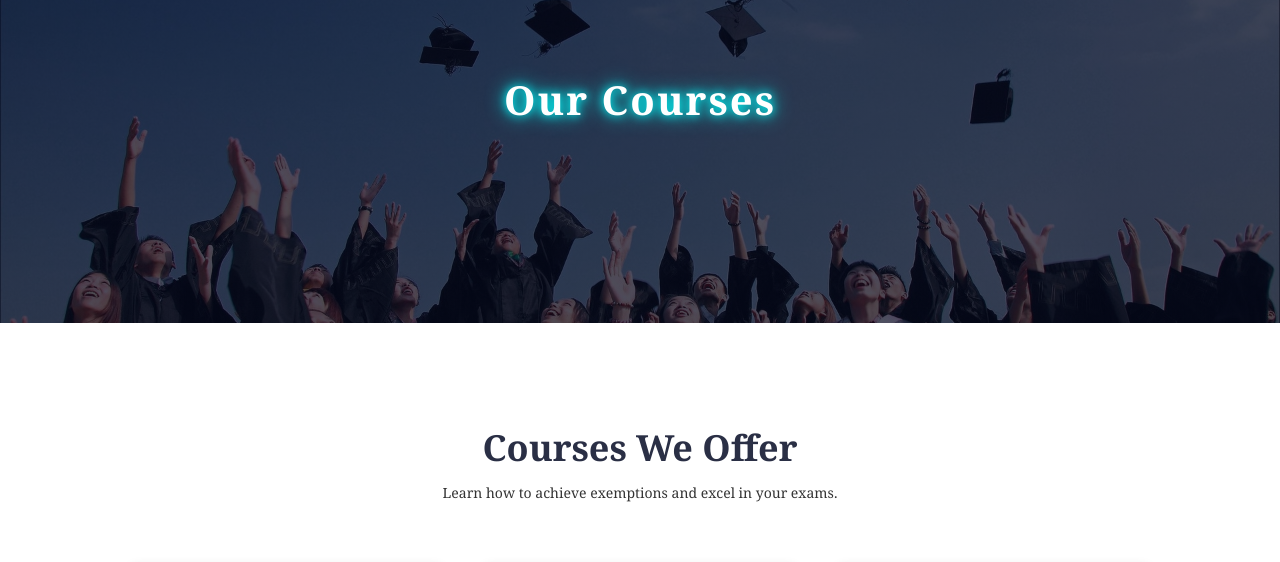
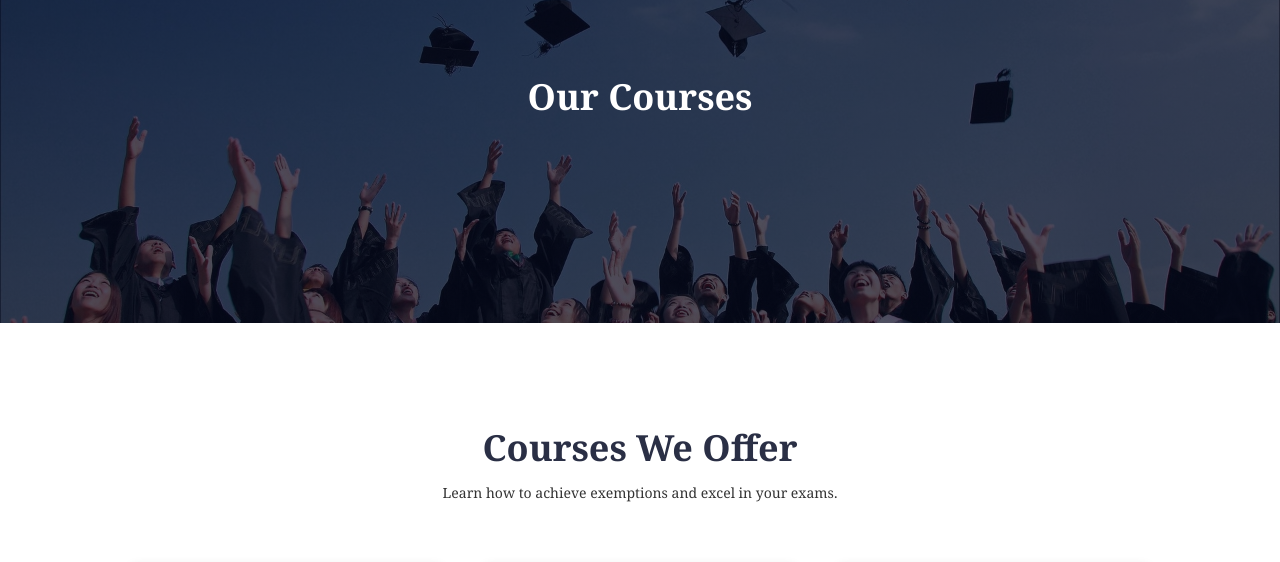
Before and after one commit to VisheshKapoorClasses/tution, a plain HTML site: page course.html in a window 1280 px wide. Shown: the part 77-639 px from the top of the page. Drawn offline with Linux system fonts and the light colour scheme.

Commit message:
Update course.html

```diff
--- a/course.html
+++ b/course.html
@@ -75,12 +75,7 @@
 #h5b_whatsapp_chat a img:hover {
     transform: scale(1.2) rotate(10deg);
 }
-.sub-header h1 {
-  margin-top: 50px;
-  font-size: 2.5rem;
-  letter-spacing: 2px;
-  text-shadow: 0 0 10px #00ffff, 0 0 20px #00ffff;
-}
+
 </style>
 
   <!----- facitlities------->
```
